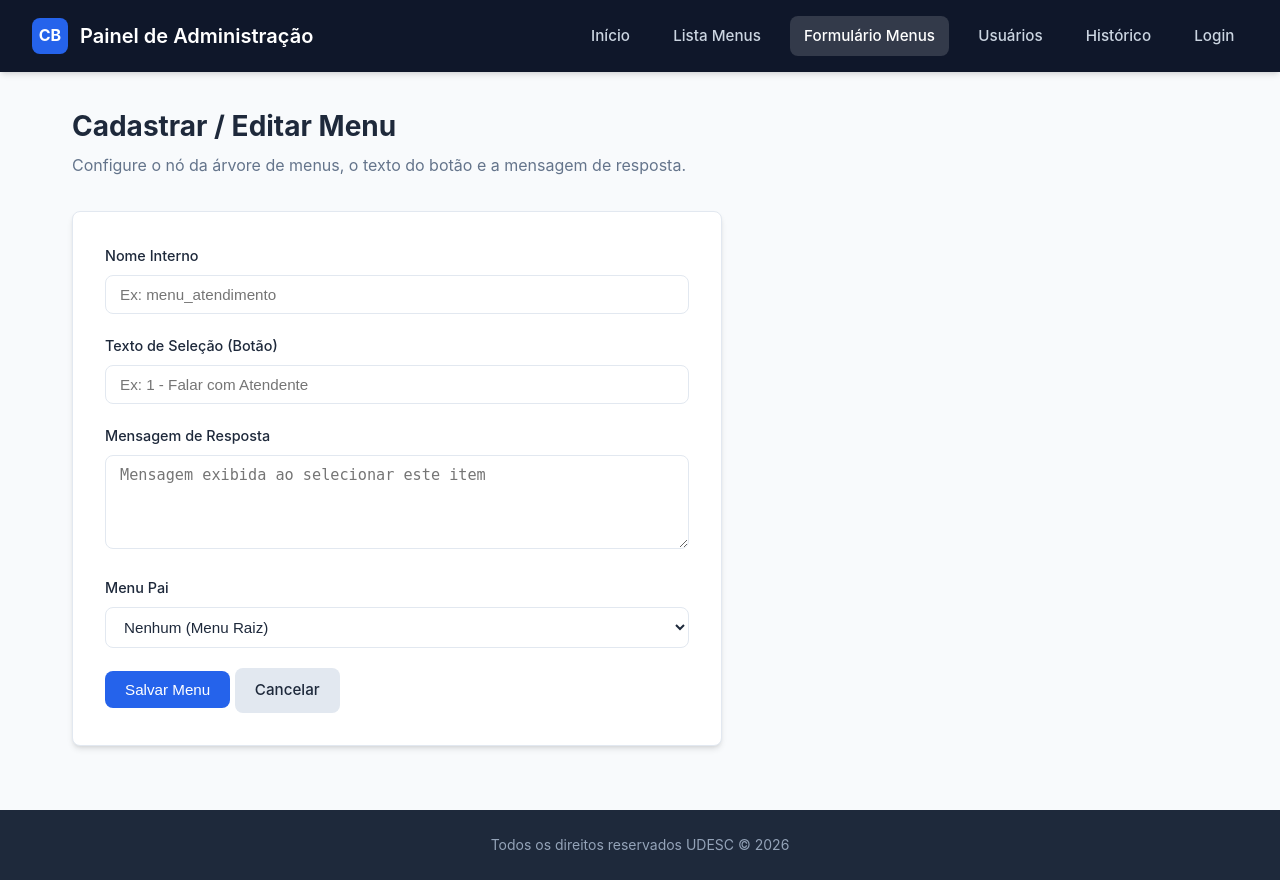
After one commit to JvSchulz/chatbot, a FastAPI app: template src/views/templates/menu_form.html in a window 1280 px wide. The commit adds this page. Run offline with FastAPI, Linux system fonts and the light colour scheme; the template is opened without the code that fills it, so the values that code supplies are empty.

Commit message:
create initial templates and style

```diff
--- /dev/null
+++ b/main.py
@@ -0,0 +1,47 @@
+from pathlib import Path
+from fastapi import FastAPI, Request
+from fastapi.responses import HTMLResponse
+from fastapi.staticfiles import StaticFiles
+from fastapi.templating import Jinja2Templates
+
+app = FastAPI()
+
+BASE_DIR = Path(__file__).resolve().parent
+
+app.mount(
+    "/static",
+    StaticFiles(directory=BASE_DIR / "src" / "views" / "static"),
+    name="static",
+)
+
+templates = Jinja2Templates(directory=BASE_DIR / "src" / "views" / "templates")
+
+
+@app.get("/", response_class=HTMLResponse)
+def index(request: Request):
+    return templates.TemplateResponse(request=request, name="index.html")
+
+
+@app.get("/menus", response_class=HTMLResponse)
+def menu_list(request: Request):
+    return templates.TemplateResponse(request=request, name="menu_list.html")
+
+
+@app.get("/menus/novo", response_class=HTMLResponse)
+def menu_form(request: Request):
+    return templates.TemplateResponse(request=request, name="menu_form.html")
+
+
+@app.get("/usuarios", response_class=HTMLResponse)
+def user_form(request: Request):
+    return templates.TemplateResponse(request=request, name="user_form.html")
+
+
+@app.get("/historico", response_class=HTMLResponse)
+def chat_history(request: Request):
+    return templates.TemplateResponse(request=request, name="chat_history.html")
+
+
+@app.get("/login", response_class=HTMLResponse)
+def login_page(request: Request):
+    return templates.TemplateResponse(request=request, name="login.html")
--- /dev/null
+++ b/src/views/static/style.css
@@ -0,0 +1,262 @@
+:root {
+    --bg-color: #f8fafc;
+    --card-bg: #ffffff;
+    --text-primary: #1e293b;
+    --text-secondary: #64748b;
+    --primary-color: #2563eb;
+    --primary-hover: #1d4ed8;
+    --border-color: #e2e8f0;
+    --header-bg: #0f172a;
+    --header-text: #ffffff;
+    --footer-bg: #1e293b;
+    --footer-text: #94a3b8;
+    --radius: 8px;
+    --shadow: 0 4px 6px -1px rgb(0 0 0 / 0.1), 0 2px 4px -2px rgb(0 0 0 / 0.1);
+}
+
+* {
+    margin: 0;
+    padding: 0;
+    box-sizing: border-box;
+}
+
+body {
+    font-family: -apple-system, BlinkMacSystemFont, "Segoe UI", Roboto, Helvetica, Arial, sans-serif;
+    background-color: var(--bg-color);
+    color: var(--text-primary);
+    line-height: 1.6;
+    min-height: 100vh;
+    display: flex;
+    flex-direction: column;
+}
+
+/* Header */
+.header {
+    background-color: var(--header-bg);
+    color: var(--header-text);
+    padding: 1rem 2rem;
+    display: flex;
+    justify-content: space-between;
+    align-items: center;
+    box-shadow: var(--shadow);
+}
+
+.header-brand {
+    display: flex;
+    align-items: center;
+    gap: 0.75rem;
+}
+
+.header-brand .logo {
+    width: 36px;
+    height: 36px;
+    background-color: var(--primary-color);
+    border-radius: var(--radius);
+    display: flex;
+    align-items: center;
+    justify-content: center;
+    font-weight: bold;
+    color: #ffffff;
+}
+
+.header-brand h1 {
+    font-size: 1.25rem;
+    font-weight: 600;
+}
+
+.nav-links {
+    display: flex;
+    gap: 1rem;
+    align-items: center;
+}
+
+.nav-item {
+    color: #cbd5e1;
+    text-decoration: none;
+    font-size: 0.95rem;
+    font-weight: 500;
+    padding: 0.5rem 0.85rem;
+    border-radius: var(--radius);
+    transition: background-color 0.2s, color 0.2s;
+}
+
+.nav-item:hover, .nav-item.active {
+    background-color: rgba(255, 255, 255, 0.15);
+    color: #ffffff;
+}
+
+/* Main Content Area */
+.main-container {
+    flex: 1;
+    padding: 2rem;
+    max-width: 1200px;
+    width: 100%;
+    margin: 0 auto;
+}
+
+.page-header {
+    margin-bottom: 2rem;
+}
+
+.page-title {
+    font-size: 1.75rem;
+    font-weight: 700;
+    color: var(--text-primary);
+}
+
+.page-subtitle {
+    color: var(--text-secondary);
+    margin-top: 0.25rem;
+}
+
+/* Card Grid */
+.card-grid {
+    display: grid;
+    grid-template-columns: repeat(auto-fit, minmax(250px, 1fr));
+    gap: 1.5rem;
+    margin-bottom: 2rem;
+}
+
+.card {
+    background-color: var(--card-bg);
+    border: 1px solid var(--border-color);
+    border-radius: var(--radius);
+    padding: 1.5rem;
+    box-shadow: var(--shadow);
+}
+
+.card h2, .card h3 {
+    font-size: 1.15rem;
+    margin-bottom: 0.5rem;
+    color: var(--text-primary);
+}
+
+.card p {
+    color: var(--text-secondary);
+    font-size: 0.95rem;
+    margin-bottom: 1rem;
+}
+
+/* Form Styles */
+.form-card {
+    background-color: var(--card-bg);
+    border: 1px solid var(--border-color);
+    border-radius: var(--radius);
+    padding: 2rem;
+    box-shadow: var(--shadow);
+    max-width: 650px;
+    margin-bottom: 2rem;
+}
+
+.form-group {
+    margin-bottom: 1.25rem;
+}
+
+.form-group label {
+    display: block;
+    margin-bottom: 0.5rem;
+    font-weight: 500;
+    font-size: 0.9rem;
+    color: var(--text-primary);
+}
+
+.form-input, .form-select, .form-textarea {
+    width: 100%;
+    padding: 0.625rem 0.875rem;
+    border: 1px solid var(--border-color);
+    border-radius: var(--radius);
+    background-color: #ffffff;
+    font-size: 0.95rem;
+    color: var(--text-primary);
+    outline: none;
+    transition: border-color 0.2s, box-shadow 0.2s;
+}
+
+.form-input:focus, .form-select:focus, .form-textarea:focus {
+    border-color: var(--primary-color);
+    box-shadow: 0 0 0 3px rgba(37, 99, 235, 0.15);
+}
+
+/* Buttons */
+.btn {
+    display: inline-flex;
+    align-items: center;
+    justify-content: center;
+    padding: 0.625rem 1.25rem;
+    font-size: 0.95rem;
+    font-weight: 500;
+    border-radius: var(--radius);
+    border: none;
+    cursor: pointer;
+    text-decoration: none;
+    transition: background-color 0.2s;
+}
+
+.btn-primary {
+    background-color: var(--primary-color);
+    color: #ffffff;
+}
+
+.btn-primary:hover {
+    background-color: var(--primary-hover);
+}
+
+.btn-secondary {
+    background-color: #e2e8f0;
+    color: var(--text-primary);
+}
+
+.btn-secondary:hover {
+    background-color: #cbd5e1;
+}
+
+/* Tables */
+.table-container {
+    background-color: var(--card-bg);
+    border: 1px solid var(--border-color);
+    border-radius: var(--radius);
+    overflow-x: auto;
+    box-shadow: var(--shadow);
+    margin-bottom: 2rem;
+}
+
+.table {
+    width: 100%;
+    border-collapse: collapse;
+    text-align: left;
+}
+
+.table th {
+    background-color: #f1f5f9;
+    padding: 0.85rem 1rem;
+    font-size: 0.85rem;
+    font-weight: 600;
+    color: var(--text-secondary);
+    text-transform: uppercase;
+    letter-spacing: 0.05em;
+    border-bottom: 1px solid var(--border-color);
+}
+
+.table td {
+    padding: 0.875rem 1rem;
+    border-bottom: 1px solid var(--border-color);
+    font-size: 0.95rem;
+}
+
+.table tr:last-child td {
+    border-bottom: none;
+}
+
+.table tr:hover td {
+    background-color: #f8fafc;
+}
+
+/* Footer */
+.footer {
+    background-color: var(--footer-bg);
+    color: var(--footer-text);
+    text-align: center;
+    padding: 1.5rem;
+    font-size: 0.875rem;
+    margin-top: auto;
+}
--- /dev/null
+++ b/src/views/templates/menu_form.html
@@ -0,0 +1,72 @@
+<!DOCTYPE html>
+<html lang="pt-BR">
+
+<head>
+    <meta charset="UTF-8">
+    <meta http-equiv="X-UA-Compatible" content="IE=edge">
+    <meta name="viewport" content="width=device-width, initial-scale=1.0">
+    <title>Cadastro de Menu - Meu Chatbot</title>
+    <link rel="stylesheet" href="/static/style.css">
+</head>
+
+<body>
+    <header class="header">
+        <div class="header-brand">
+            <div class="logo">CB</div>
+            <h1>Painel de Administração</h1>
+        </div>
+
+        <nav class="nav-links">
+            <a href="/" class="nav-item">Início</a>
+            <a href="/menus" class="nav-item">Lista Menus</a>
+            <a href="/menus/novo" class="nav-item active">Formulário Menus</a>
+            <a href="/usuarios" class="nav-item">Usuários</a>
+            <a href="/historico" class="nav-item">Histórico</a>
+            <a href="/login" class="nav-item">Login</a>
+        </nav>
+    </header>
+
+    <main class="main-container">
+        <section class="page-header">
+            <h2 class="page-title">Cadastrar / Editar Menu</h2>
+            <p class="page-subtitle">Configure o nó da árvore de menus, o texto do botão e a mensagem de resposta.</p>
+        </section>
+
+        <section class="form-card">
+            <form action="/menus/salvar" method="POST">
+                <div class="form-group">
+                    <label for="nome">Nome Interno</label>
+                    <input type="text" id="nome" name="nome" class="form-input" placeholder="Ex: menu_atendimento" required>
+                </div>
+
+                <div class="form-group">
+                    <label for="nome_selecao">Texto de Seleção (Botão)</label>
+                    <input type="text" id="nome_selecao" name="nome_selecao" class="form-input" placeholder="Ex: 1 - Falar com Atendente" required>
+                </div>
+
+                <div class="form-group">
+                    <label for="mensagem">Mensagem de Resposta</label>
+                    <textarea id="mensagem" name="mensagem" class="form-textarea" rows="4" placeholder="Mensagem exibida ao selecionar este item" required></textarea>
+                </div>
+
+                <div class="form-group">
+                    <label for="id_pai">Menu Pai</label>
+                    <select id="id_pai" name="id_pai" class="form-select">
+                        <option value="">Nenhum (Menu Raiz)</option>
+                        <option value="1">Menu Principal</option>
+                        <option value="2">Suporte Técnico</option>
+                    </select>
+                </div>
+
+                <button type="submit" class="btn btn-primary">Salvar Menu</button>
+                <a href="/menus" class="btn btn-secondary">Cancelar</a>
+            </form>
+        </section>
+    </main>
+
+    <footer class="footer">
+        Todos os direitos reservados UDESC &copy; 2026
+    </footer>
+</body>
+
+</html>
```
Also changed, not shown: app.py (deleted, +0 -8 lines), src/views/templates/chat_history.html (added, +77 -0 lines), src/views/templates/index.html (+57 -3 lines), src/views/templates/login.html (added, +36 -0 lines), src/views/templates/menu_list.html (added, +81 -0 lines), src/views/templates/user_form.html (added, +62 -0 lines).
